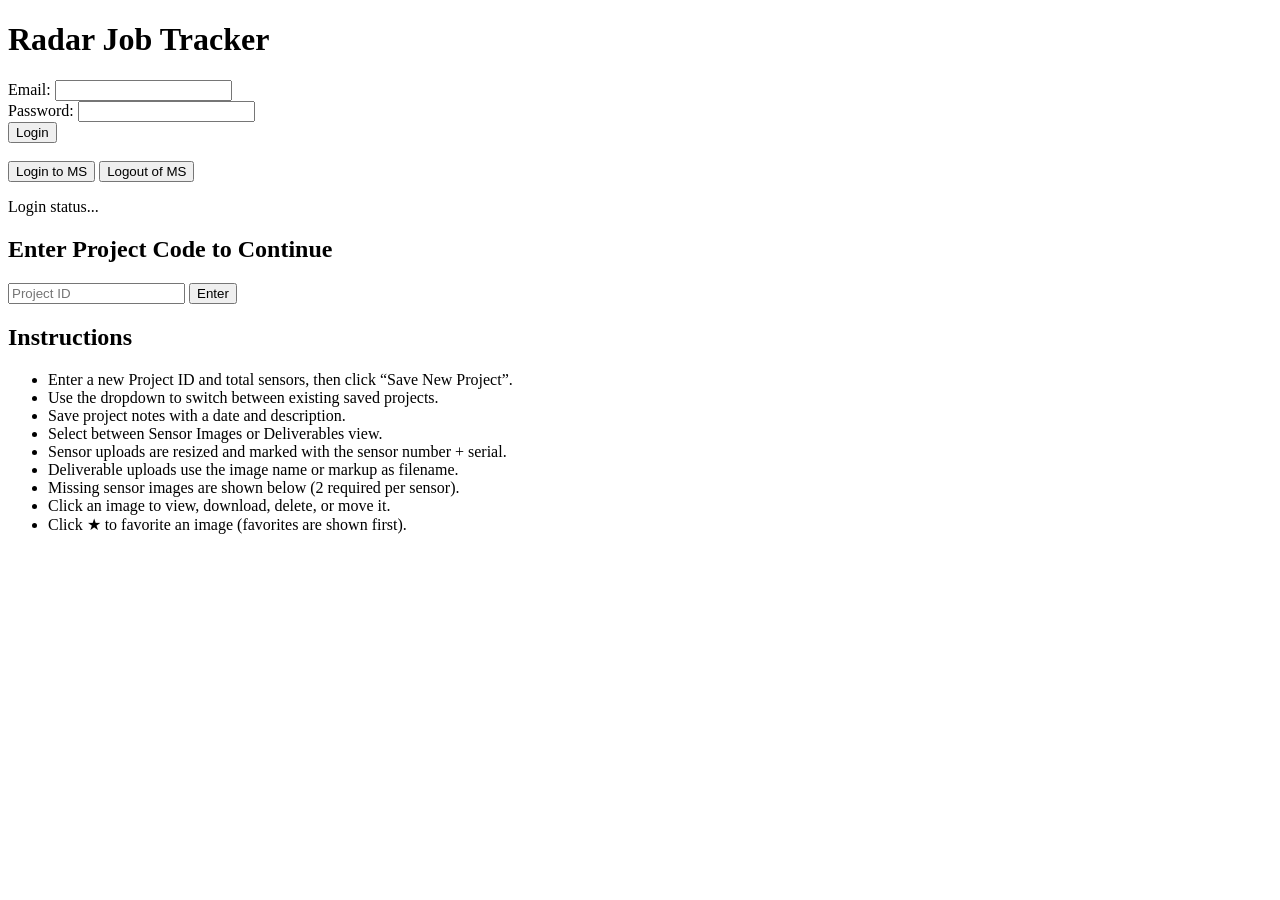
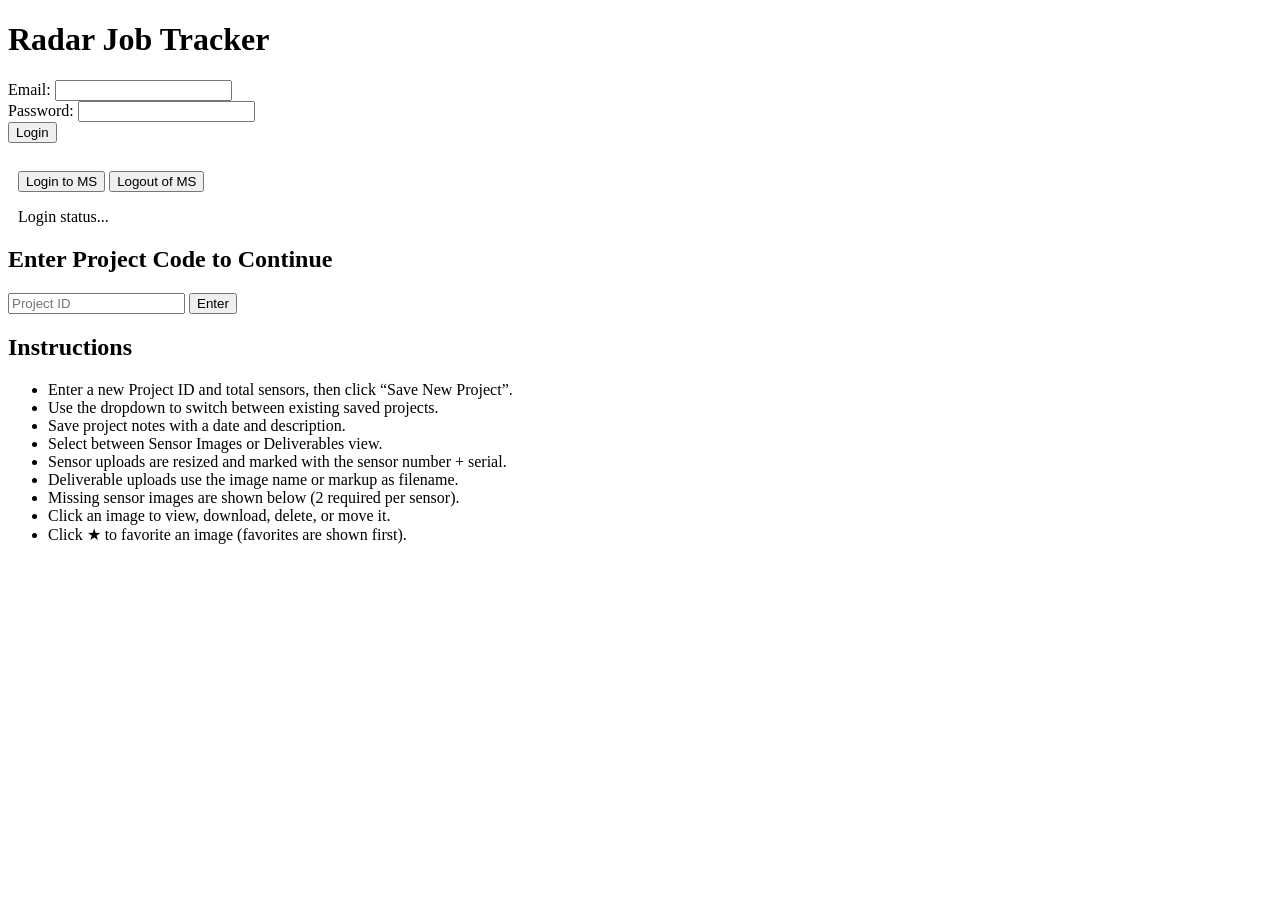

radarapp update del, and css

--- a/radarapp/assets/css/radar-styles.css
+++ b/radarapp/assets/css/radar-styles.css
@@ -163,6 +163,15 @@ textarea {
     margin: 20px;
 }
 
+.ms {
+    margin: 10px;
+}
+
+.deleteNoteButton {
+    background-color: red;
+    cursor: pointer;
+}
+
 @media (max-width: 439px) {
     .thumbnail {
         max-width: 145px;
